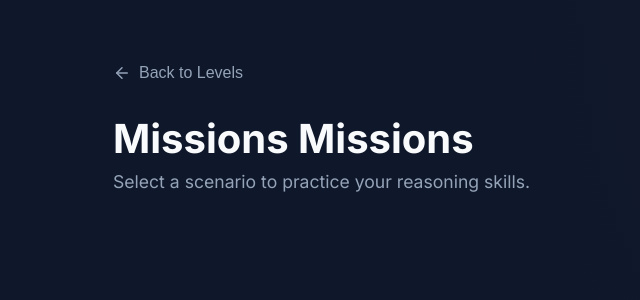
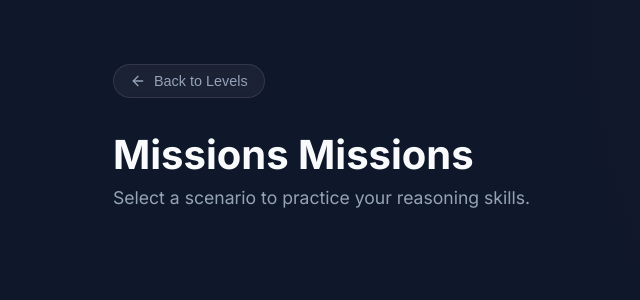
Before and after one commit to akshatsharma941/PrototyBe, a React app in the folder frontend/: page /level/1/missions in a window 1280 px wide. Shown: the top 300 px of the page, without its empty margins (27-667 px from the left). Built offline with nearby package versions, Linux system fonts and the light colour scheme; the HTML template or start-up script is replaced by a standard one.

Commit message:
feat: add back button navigation across pages

```diff
--- a/frontend/src/index.css
+++ b/frontend/src/index.css
@@ -274,6 +274,36 @@ body {
   box-shadow: 0 0 15px rgba(16, 185, 129, 0.4);
 }
 
+/* Back Button */
+.btn-back {
+  display: inline-flex;
+  align-items: center;
+  gap: 0.5rem;
+  background: rgba(255, 255, 255, 0.05);
+  border: 1px solid var(--glass-border);
+  color: var(--text-secondary);
+  padding: 0.5rem 1rem;
+  border-radius: 20px;
+  cursor: pointer;
+  font-size: 0.9rem;
+  font-weight: 500;
+  transition: all 0.2s ease;
+  backdrop-filter: blur(8px);
+  -webkit-backdrop-filter: blur(8px);
+  text-decoration: none;
+}
+
+.btn-back:hover {
+  background: rgba(255, 255, 255, 0.1);
+  color: var(--text-primary);
+  transform: translateX(-2px);
+  box-shadow: var(--shadow-sm);
+}
+
+.btn-back:active {
+  transform: translateX(0);
+}
+
 /* IDE Area */
 .ide-header {
   padding: 1rem 1.5rem;
--- a/frontend/src/pages/LevelSelection.jsx
+++ b/frontend/src/pages/LevelSelection.jsx
@@ -1,7 +1,7 @@
 import React from 'react';
 import { useNavigate } from 'react-router-dom';
 import { mockLevels } from '../data/mockData';
-import { Lock, Unlock, CheckCircle, Flag, Zap, Compass } from 'lucide-react';
+import { Lock, Unlock, CheckCircle, Flag, Zap, Compass, ArrowLeft } from 'lucide-react';
 import { useProgress } from '../context/ProgressContext';
 
 const LevelSelection = () => {
@@ -17,6 +17,14 @@ const LevelSelection = () => {
       background: 'radial-gradient(circle at top left, rgba(59, 130, 246, 0.05), transparent 50%)'
     }}>
       <div style={{ maxWidth: '800px', margin: '0 auto', display: 'flex', flexDirection: 'column', alignItems: 'center' }}>
+        <div style={{ width: '100%', display: 'flex', justifyContent: 'flex-start', marginBottom: '1rem' }}>
+          <button
+            onClick={() => navigate('/')}
+            className="btn-back"
+          >
+            <ArrowLeft size={16} /> Back to Home
+          </button>
+        </div>
         {/* Profile Progress Bar */}
         <div style={{
           width: '100%',
--- a/frontend/src/pages/MissionExperience.jsx
+++ b/frontend/src/pages/MissionExperience.jsx
@@ -1,11 +1,13 @@
 import React, { useState, useRef, useEffect } from 'react';
-import { useParams } from 'react-router-dom';
+import { useParams, useNavigate } from 'react-router-dom';
+import { ArrowLeft } from 'lucide-react';
 import ProgressTracker from '../components/workspace/ProgressTracker';
 import LeftPanel from '../components/workspace/LeftPanel';
 import RightPanel from '../components/workspace/RightPanel';
 
 const MissionExperience = () => {
   const { id } = useParams();
+  const navigate = useNavigate();
 
   // Mock mission fetching
   const mission = {
@@ -50,8 +52,20 @@ const MissionExperience = () => {
   return (
     <div style={{ display: 'flex', flexDirection: 'column', height: '100vh', overflow: 'hidden' }}>
 
-      {/* Top Tracker */}
-      <ProgressTracker currentStage={currentStage} />
+      {/* Top Bar */}
+      <div style={{ display: 'flex', alignItems: 'center', background: 'var(--bg-secondary)', borderBottom: '1px solid var(--glass-border)' }}>
+        <div style={{ paddingLeft: '1rem', borderRight: '1px solid var(--glass-border)', paddingRight: '1.5rem', display: 'flex', alignItems: 'center' }}>
+          <button
+            onClick={() => navigate('/levels')}
+            className="btn-back"
+          >
+            <ArrowLeft size={16} /> Back
+          </button>
+        </div>
+        <div style={{ flex: 1 }}>
+          <ProgressTracker currentStage={currentStage} />
+        </div>
+      </div>
 
       {/* Main Workspace */}
       <div ref={containerRef} style={{ display: 'flex', flex: 1, minHeight: 0 }}>
--- a/frontend/src/pages/Missions.jsx
+++ b/frontend/src/pages/Missions.jsx
@@ -22,22 +22,14 @@ const Missions = () => {
       background: 'radial-gradient(circle at top right, rgba(139, 92, 246, 0.05), transparent 50%)'
     }}>
       <div style={{ maxWidth: '1000px', margin: '0 auto' }}>
-        <button
-          onClick={() => navigate('/levels')}
-          style={{
-            display: 'flex',
-            alignItems: 'center',
-            gap: '0.5rem',
-            background: 'none',
-            border: 'none',
-            color: 'var(--text-secondary)',
-            cursor: 'pointer',
-            fontSize: '1rem',
-            marginBottom: '2rem'
-          }}
-        >
-          <ArrowLeft size={18} /> Back to Levels
-        </button>
+        <div style={{ marginBottom: '2rem' }}>
+          <button
+            onClick={() => navigate('/levels')}
+            className="btn-back"
+          >
+            <ArrowLeft size={16} /> Back to Levels
+          </button>
+        </div>
 
         <header style={{ marginBottom: '4rem' }}>
           <h1 style={{
```
